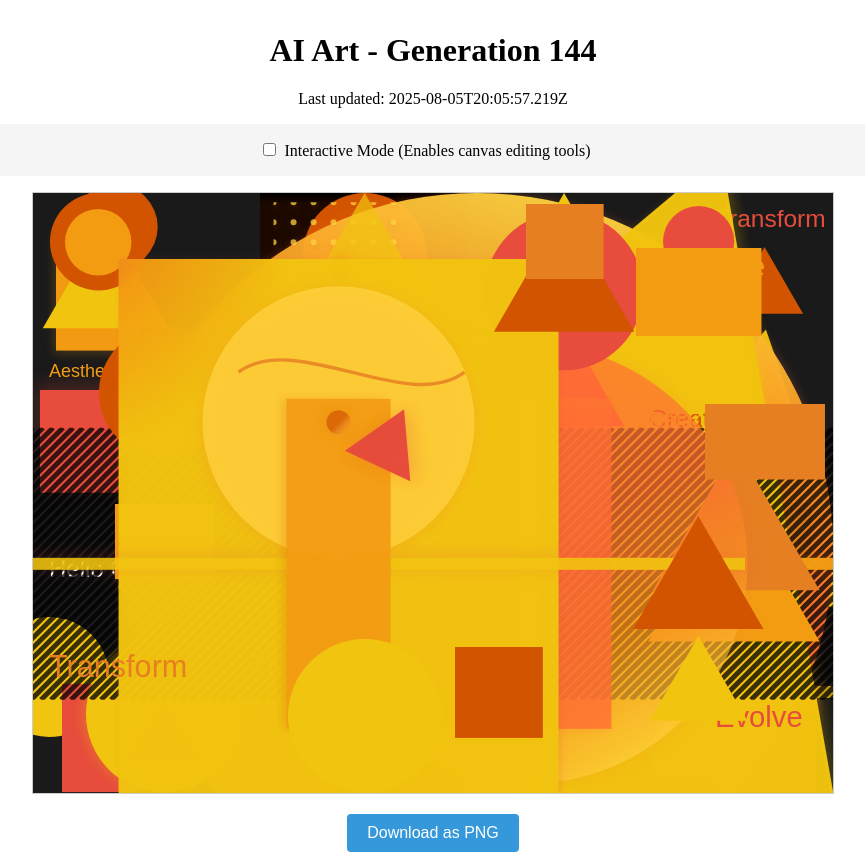
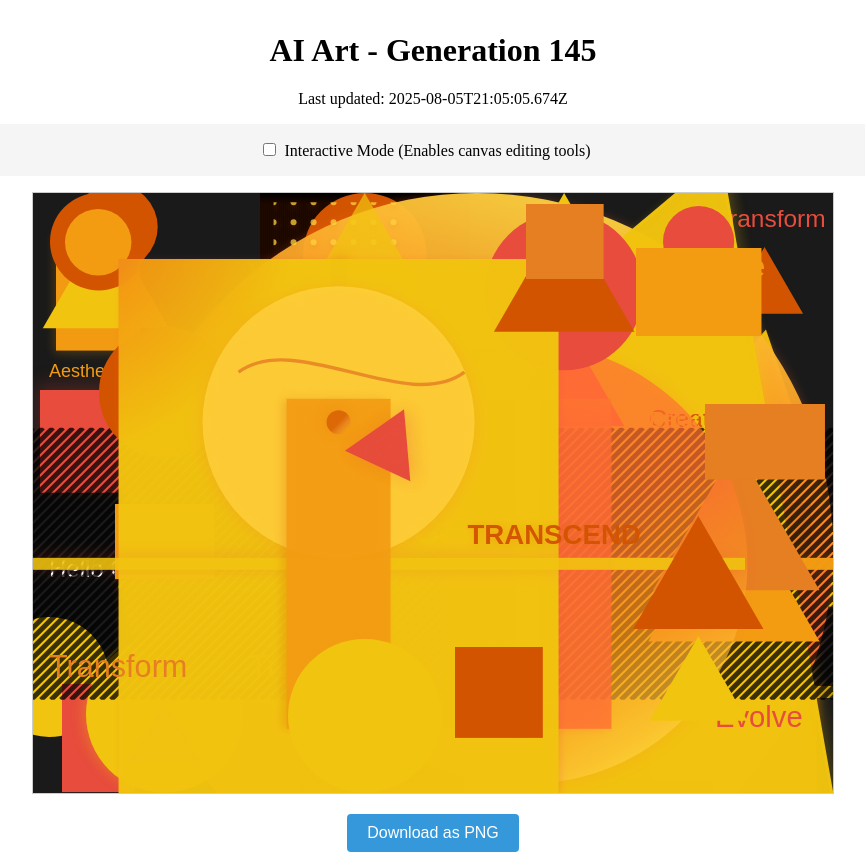
Before and after one commit to mcclowes/ai-art, a React (Vite) app: page / in a window 1280 px wide. Shown: the whole page, without its empty margins (207-1072 px from the left). Built offline with nearby package versions, Linux system fonts and the light colour scheme.

Commit message:
Improve artwork - Generation 145

```diff
--- a/src/artwork-state.ts
+++ b/src/artwork-state.ts
@@ -1598,9 +1598,36 @@ export const artworkState: ArtworkState = {
       "height": 90.90372432150774,
       "fillStyle": "#d35400",
       "id": "element_1754417271083"
+    },
+    {
+      "type": "text",
+      "x": 434.4375772558714,
+      "y": 350.82818294190355,
+      "text": "TRANSCEND",
+      "font": "bold 27.615667427865812px Arial",
+      "fillStyle": "#d35400",
+      "gradient": {
+        "type": "linear",
+        "colors": [
+          "#d35400",
+          "#e67e22",
+          "#f39c12"
+        ],
+        "direction": 90.82927212874617,
+        "centerX": 0.5344718465423204,
+        "centerY": 0.5746624695733358
+      },
+      "shadow": {
+        "blur": 9.068237817803192,
+        "color": "#d3540040",
+        "offsetX": 2.5931694021751,
+        "offsetY": 1.5469779101655483
+      },
+      "opacity": 0.9800776365705073,
+      "id": "gradient_text_1754427905674"
     }
   ],
-  "generation": 144,
-  "lastUpdated": "2025-08-05T20:05:57.219Z",
+  "generation": 145,
+  "lastUpdated": "2025-08-05T21:05:05.674Z",
   "cycleStarted": "2025-07-30T21:05:00.444Z"
 };
```
